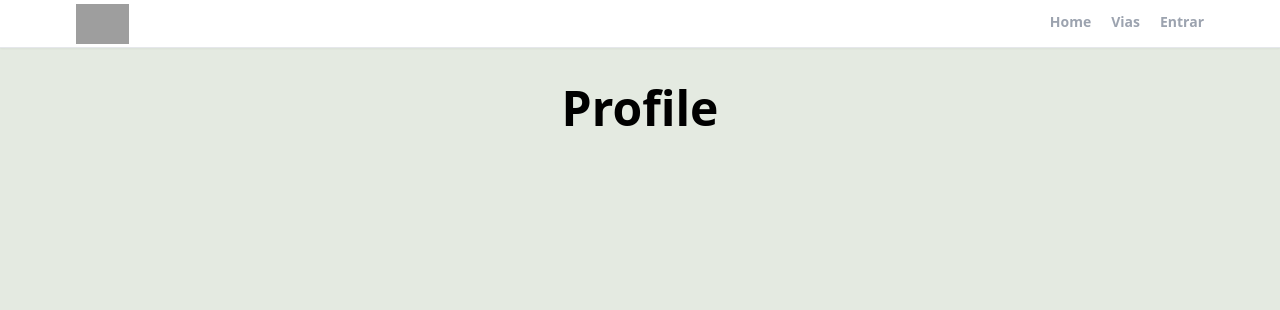
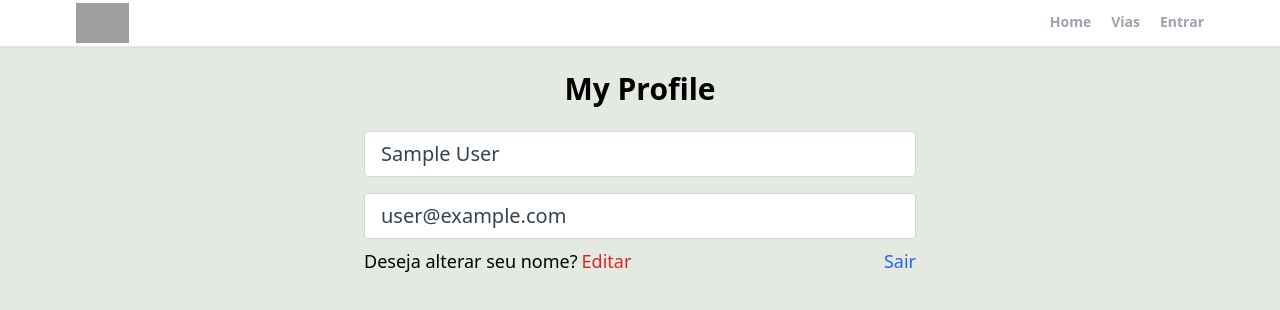
Before and after one commit to rotanovavias/rotanova-vias, a React (Create React App) app: page /profile in a window 1280 px wide. Shown: the top 310 px of the page. Built offline with nearby package versions, Linux system fonts and the light colour scheme; no server answers; sample sign-in values are in the browser's storage; grey boxes are pictures that could not be loaded.

Commit message:
create private route and custom hook for protection the profile page and add the logout functionality

```diff
--- a/src/App.js
+++ b/src/App.js
@@ -3,6 +3,7 @@
 import Profile from "./pages/Profile";
 import SignIn from "./pages/SignIn";
 import SignUp from "./pages/SignUp";
+import PrivateRoute from "./components/PrivateRoute";
 import Vias from "./pages/Vias";
 import ForgotPassword from "./pages/ForgotPassword";
 import Header from "./components/Header";
@@ -15,7 +16,9 @@
       <Header/>
       <Routes>
         <Route path='/' element={<Home/>}/>
-        <Route path='/profile' element={<Profile/>}/>
+        <Route path="/profile" element={<PrivateRoute />}>
+          <Route path='/profile' element={<Profile/>}/>
+        </Route>
         <Route path='/sign-in' element={<SignIn/>}/>
         <Route path='/sign-up' element={<SignUp/>}/>
         <Route path='/forgot-password' element={<ForgotPassword/>}/>
--- a/src/components/Header.jsx
+++ b/src/components/Header.jsx
@@ -21,18 +21,21 @@
                 onClick={() => navigate("/")}
               />
               <ul className='flex space-x-5'>
-                <li className={`cursor-pointer py-3 text-sm font-semibold text-gray-400 border-b-[3px] border-b-transparent
-                ${pathMathRoute("/") && "text-black border-b-red-500"}`}
+                <li className={`cursor-pointer py-3 text-sm font-semibold ${
+                    pathMathRoute("/") ? "text-black border-b-2 border-red-500" : "text-gray-400 border-b-2 border-transparent"
+                  }`}
                   onClick={() => navigate("/")}
                 >Home</li>
 
-                <li className={`cursor-pointer py-3 text-sm font-semibold text-gray-400 border-b-[3px] border-b-transparent
-                ${pathMathRoute("/vias") && "text-black border-b-red-500"}`}
+                <li className={`cursor-pointer py-3 text-sm font-semibold ${
+                    pathMathRoute("/vias") ? "text-black border-b-2 border-red-500" : "text-gray-400 border-b-2 border-transparent"
+                  }`}
                 onClick={() => navigate("/vias")}
                 >Vias</li>
 
-                <li className={`cursor-pointer py-3 text-sm font-semibold text-gray-400 border-b-[3px] border-b-transparent
-                ${pathMathRoute("/sign-in") && "text-black border-b-red-500"}`}
+                <li className={`cursor-pointer py-3 text-sm font-semibold ${
+                    pathMathRoute("/sign-in") ? "text-black border-b-2 border-red-500" : "text-gray-400 border-b-2 border-transparent"
+                  }`}
                 onClick={() => navigate("/sign-in")}
                 >Entrar</li>
               </ul>
--- /dev/null
+++ b/src/components/PrivateRoute.jsx
@@ -0,0 +1,9 @@
+import { Outlet, Navigate } from "react-router-dom"
+import  {useAuthStatus}  from "../hooks/useAuthStatus";
+export default function PrivateRoute() {
+  const {loggedIn, checkingStatus} = useAuthStatus();
+  if(checkingStatus){
+    return <h3>Loading...</h3>;
+  }
+  return loggedIn ? <Outlet /> : <Navigate to="/sign-in" />;
+}
--- /dev/null
+++ b/src/hooks/useAuthStatus.jsx
@@ -0,0 +1,19 @@
+import { getAuth, onAuthStateChanged } from 'firebase/auth'
+import { useEffect, useState } from 'react'
+
+
+export function useAuthStatus() {
+    const [loggedIn, setLoggedIn] = useState(false)
+    const [checkingStatus, setCheckingStatus] = useState(true)
+
+    useEffect(() => {
+        const auth = getAuth()
+        onAuthStateChanged(auth, (user)=>{
+            if(user){
+                setLoggedIn(true)
+            }
+            setCheckingStatus(false)
+        })
+    }, [])
+  return {loggedIn, checkingStatus};
+}
--- a/src/pages/ForgotPassword.jsx
+++ b/src/pages/ForgotPassword.jsx
@@ -49,7 +49,7 @@
               value={email}
               onChange={onChange}
               placeholder='Email address'
-              className='w-full px-4 py-2 text-xl text-gray-700 bg-white border-gray-300 rounded transition ease-in-out'
+              className='w-full px-4 py-2 text-xl text-gray-700 bg-white border-gray-300 rounded transition ease-in-out mb-4'
             />
 
 
--- a/src/pages/Home.jsx
+++ b/src/pages/Home.jsx
@@ -3,12 +3,7 @@
 export default function Home() {
   return (
     <div>
-      <h1 style={{ fontSize: '3rem',
-                          textAlign: 'center',
-                          fontWeight: 'bold',
-                          marginTop: '1.5rem'
-                        }}>Home
-              </h1>
+      <h1 className='text-3xl text-center mt-6 font-bold'>Home</h1>
     </div>
   )
 }
--- a/src/pages/Profile.jsx
+++ b/src/pages/Profile.jsx
@@ -1,14 +1,43 @@
-import React from 'react'
+import React, { useState } from 'react'
+import { getAuth } from 'firebase/auth'
+import { useNavigate } from 'react-router-dom';
 
 export default function Profile() {
+  const auth = getAuth()
+  const navigate = useNavigate();
+  const [formData, setFormData] = useState({
+    name: auth.currentUser.displayName,
+    email: auth.currentUser.email
+  });
+  const {name, email} =formData;
+  function onLogout(){
+    auth.signOut()
+    navigate("/");
+  }
   return (
-    <div>
-      <h1 style={{ fontSize: '3rem',
-                          textAlign: 'center',
-                          fontWeight: 'bold',
-                          marginTop: '1.5rem'
-                        }}>Profile
-              </h1>
-    </div>
+    <>
+      <section className='max-w-6xl mx-auto flex justify-center items-center flex-col'>
+        <h1 className='text-3xl text-center mt-6 font-bold'>My Profile</h1>
+        <div className='w-full md:w-[50%] mt-6 px-3'>
+          <form>
+            {/* Name Input */}
+            <input type='text' id='name' value={name} disabled className='w-full px-4 py-2 text-xl text-gray-700 bg-white border border-gray-300 rounded transition ease-in-out mb-4' />
+
+            {/* Email Input */}
+            <input type='email' id='email' value={email} disabled className='w-full px-4 py-2 text-xl text-gray-700 bg-white border border-gray-300 rounded transition ease-in-out mb-2' />
+
+            <div className='flex justify-between whitespace-nowrap text-sm sm:text-lg mb-4'>
+              <p className='flex items-center'> Deseja alterar seu nome?
+                <span className='text-red-600 hover:text-red-700 cursor-pointer ml-1 transition ease-in-out duration-200'>Editar</span>
+              </p>
+              <p onClick={onLogout} className='text-blue-600 hover:text-blue-700 cursor-pointer ml-1 transition ease-in-out duration-200'> Sair </p>
+            </div>
+
+
+
+          </form>
+        </div>
+      </section>
+    </>
   )
 }
--- a/src/pages/SignUp.jsx
+++ b/src/pages/SignUp.jsx
@@ -76,7 +76,7 @@
                 value={name}
                 onChange={onChange}
                 placeholder='Name'
-                className='w-full px-4 py-2 text-xl text-gray-700 bg-white border-gray-300 rounded transition ease-in-out'
+                className='w-full px-4 py-2 text-xl text-gray-700 bg-white border-gray-300 rounded transition ease-in-out mb-2'
               />
               <input
                 type='email'
@@ -84,7 +84,7 @@
                 value={email}
                 onChange={onChange}
                 placeholder='Email address'
-                className='w-full px-4 py-2 text-xl text-gray-700 bg-white border-gray-300 rounded transition ease-in-out'
+                className='w-full px-4 py-2 text-xl text-gray-700 bg-white border-gray-300 rounded transition ease-in-out mb-2'
               />
               <div className='relative'>
               <input
@@ -93,7 +93,7 @@
                 value={password}
                 onChange={onChange}
                 placeholder='Password'
-                className='w-full px-4 py-2 text-xl text-gray-700 bg-white border-gray-300 rounded transition ease-in-out'
+                className='w-full px-4 py-2 text-xl text-gray-700 bg-white border-gray-300 rounded transition ease-in-out mb-4'
               />
             {showPassword? (<AiFillEyeInvisible className='absolute right-3 top-3 text-xl cursor-pointer' onClick={()=>setShowPassword((prevState)=>!prevState)} />
             ) : ( <AiFillEye className='absolute right-3 top-3 text-xl cursor-pointer' onClick={()=>setShowPassword((prevState)=>!prevState)}/>)}
--- a/src/pages/Vias.jsx
+++ b/src/pages/Vias.jsx
@@ -3,11 +3,7 @@
 export default function Vias() {
   return (
     <div>
-      <h1 style={{ fontSize: '3rem',
-                          textAlign: 'center',
-                          fontWeight: 'bold',
-                          marginTop: '1.5rem'
-                        }}>Vias
+      <h1 className='text-3xl text-center mt-6 font-bold'>Vias
               </h1>
     </div>
   )
```
Also changed, not shown: src/pages/SignIn.jsx (+4 -4 lines).
